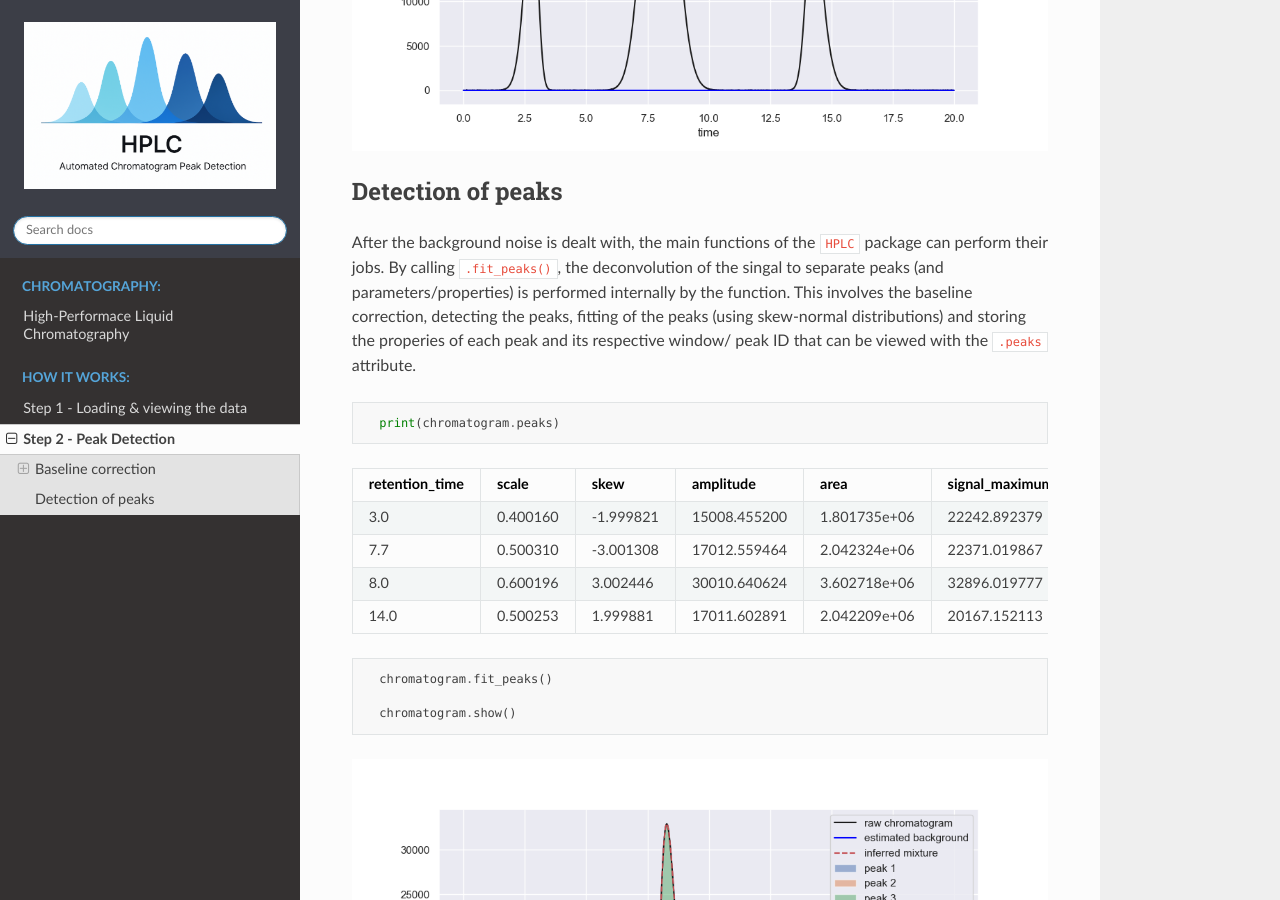
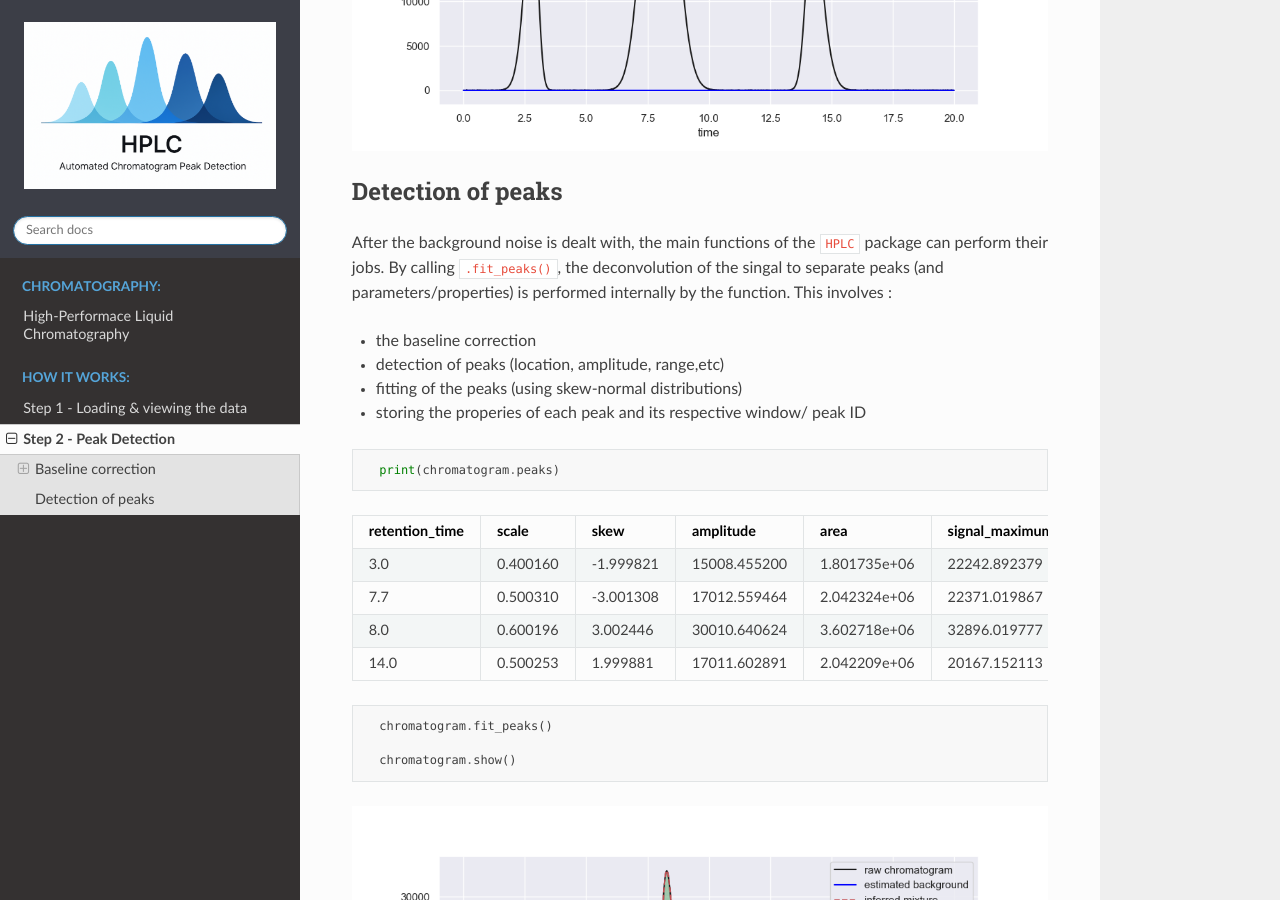
Before and after one commit to pcichowicz/HPLC, a Sphinx documentation site: the page built from doc/Peak_Detection.md, in a window 1280 px wide and 900 px high, scrolled down 1822 px. Built offline with Sphinx 7.4.7 and the Read the Docs theme 3.1.0, drawn with Linux system fonts in a browser that asks for light colours.

Commit message:
Update Peak_Detection.md

````diff
--- a/doc/Peak_Detection.md
+++ b/doc/Peak_Detection.md
@@ -67,7 +67,12 @@ Subtraction of S - S' will remove the baseline signal and we are left with the "
 
 ## Detection of peaks
 
-After the background noise is dealt with, the main functions of the `HPLC` package can perform their jobs. By calling `.fit_peaks()`, the deconvolution of the singal to separate peaks (and parameters/properties) is performed internally by the function. This involves the baseline correction, detecting the peaks, fitting of the peaks (using skew-normal distributions) and storing the properies of each peak and its respective window/ peak ID that can be viewed with the `.peaks` attribute.
+After the background noise is dealt with, the main functions of the `HPLC` package can perform their jobs. By calling `.fit_peaks()`, the deconvolution of the singal to separate peaks (and parameters/properties) is performed internally by the function. This involves :
+
+- the baseline correction
+- detection of peaks (location, amplitude, range,etc)
+- fitting of the peaks (using skew-normal distributions)
+- storing the properies of each peak and its respective window/ peak ID
 
 ```python
   print(chromatogram.peaks)
````
